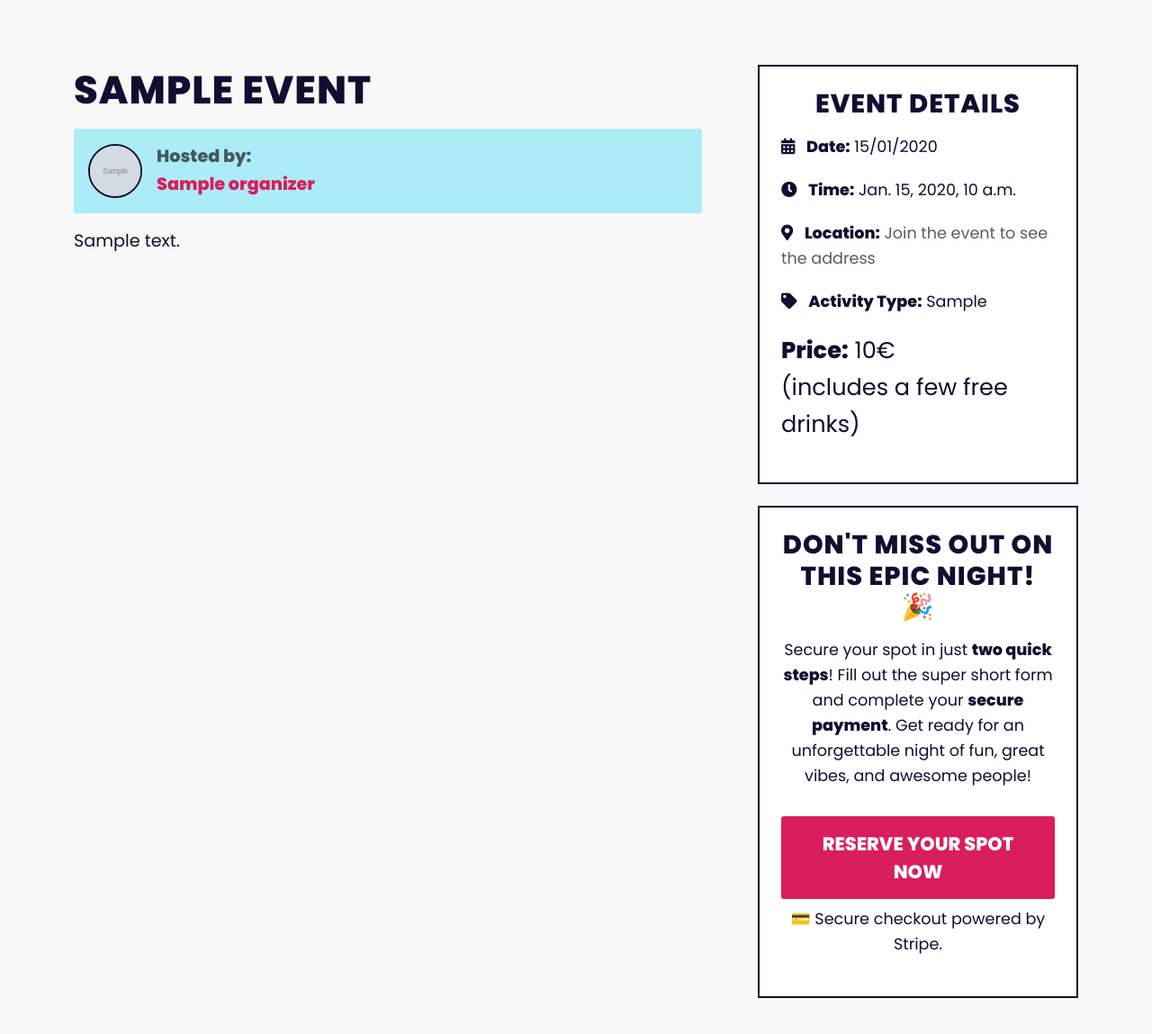
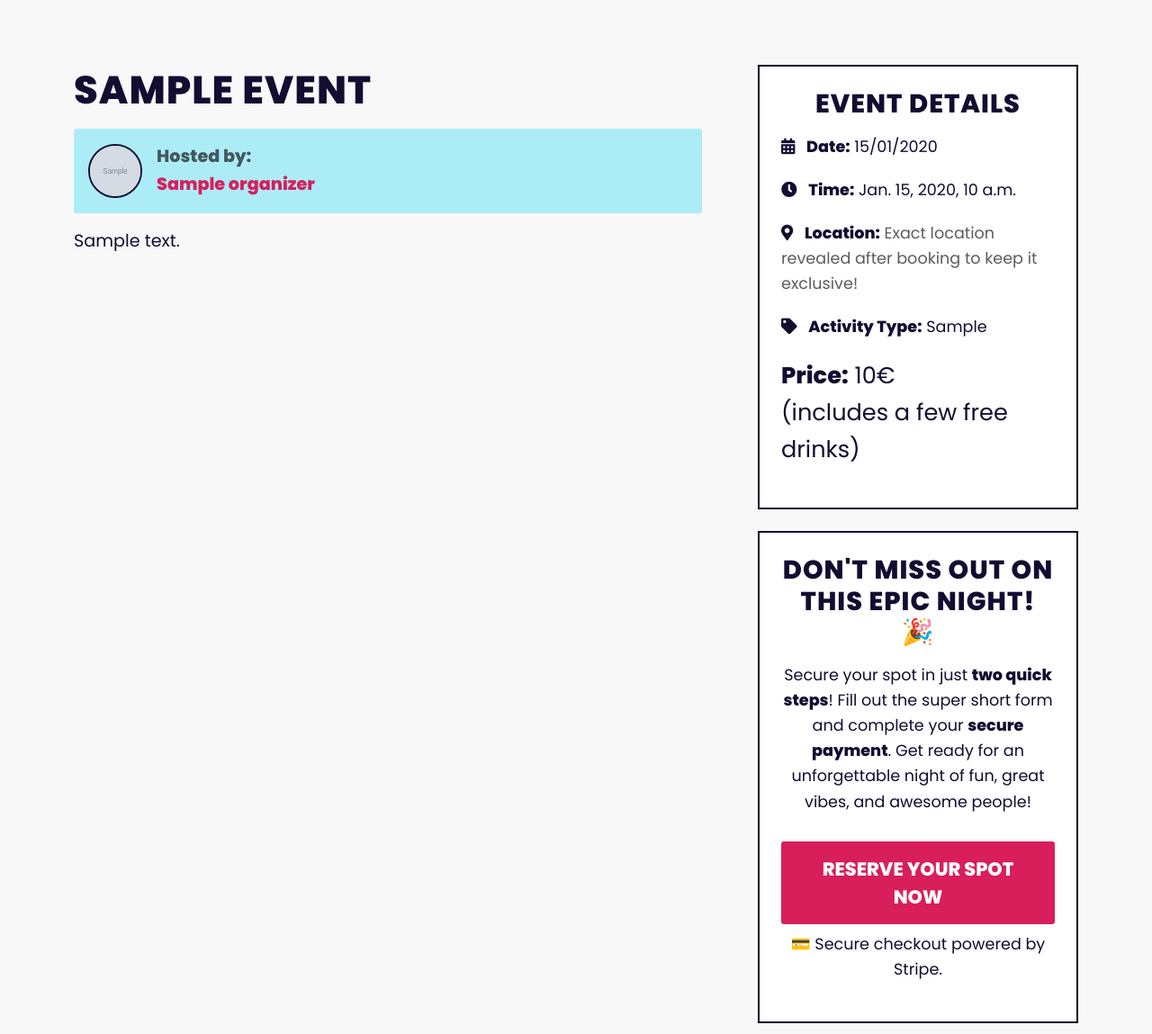
Before and after one commit to jafty/rafiki, a Django app: template events/templates/events/event_detail.html in a window 1280 px wide. Shown: the part 68-1217 px from the top of the page at 90% size. Run offline with Django 5.2, Linux system fonts and the light colour scheme; the template is opened without the code that fills it: most values are stand-ins (such as "Sample title", 1, 10 or a date in 2020); grey boxes marked "Sample" are stand-in pictures; some libraries are stand-ins or nearby versions.

Commit message:
html tweaks

```diff
--- a/events/templates/base.html
+++ b/events/templates/base.html
@@ -35,7 +35,6 @@
                             </a>
                         </li>
                         <li class="nav-item"><a class="nav-link" href="{% url 'profile' user.username %}">Profile</a></li>
-                        <li class="nav-item nav-btn-li"><a class="btn btn-primary btn-sm" href="">Meet strangers</a></li>
                     {% else %}
                         <li class="nav-item"><a class="nav-link" href="{% url 'login' %}">Log In</a></li>
                         <li class="nav-item nav-btn-li"><a class="btn btn-primary btn-sm" href="{% url 'register' %}">Sign Up</a></li>
@@ -110,7 +109,7 @@
     <section class="join-zanmi-section text-center">
         <div class="overlay">
             <h2>Can't make it to this event?</h2>
-            <p>Don't worry! The Zanmi community hosts plenty of amazing events. Join us and be the first to know about the next ones!</p>
+            <p>Be the first to hear about our next events – sign up now!!</p>
             <a href="{% url 'register' %}" class="btn btn-primary btn-lg">Join the Zanmi Community</a>
         </div>
     </section>
--- a/events/templates/events/event_detail.html
+++ b/events/templates/events/event_detail.html
@@ -35,7 +35,7 @@
                         {% if is_accepted %}
                             {{ event.location }}
                         {% else %}
-                            <span class="text-muted">Join the event to see the address</span>
+                            <span class="text-muted">Exact location revealed after booking to keep it exclusive!</span>
                         {% endif %}
                     </p>
                     <p><i class="fas fa-tag me-2"></i> <strong>Activity Type:</strong> {{ event.activity_type }}</p>
```
